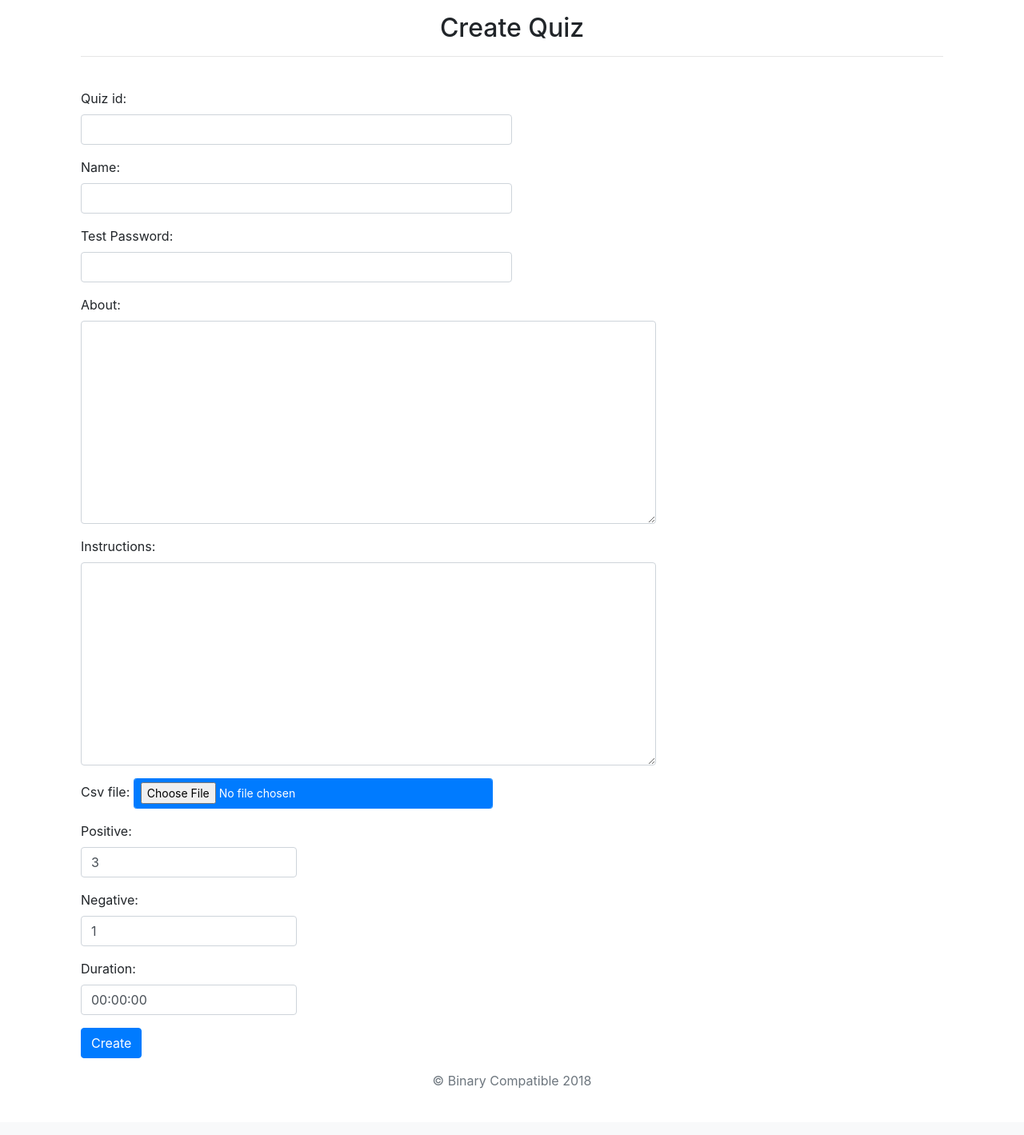
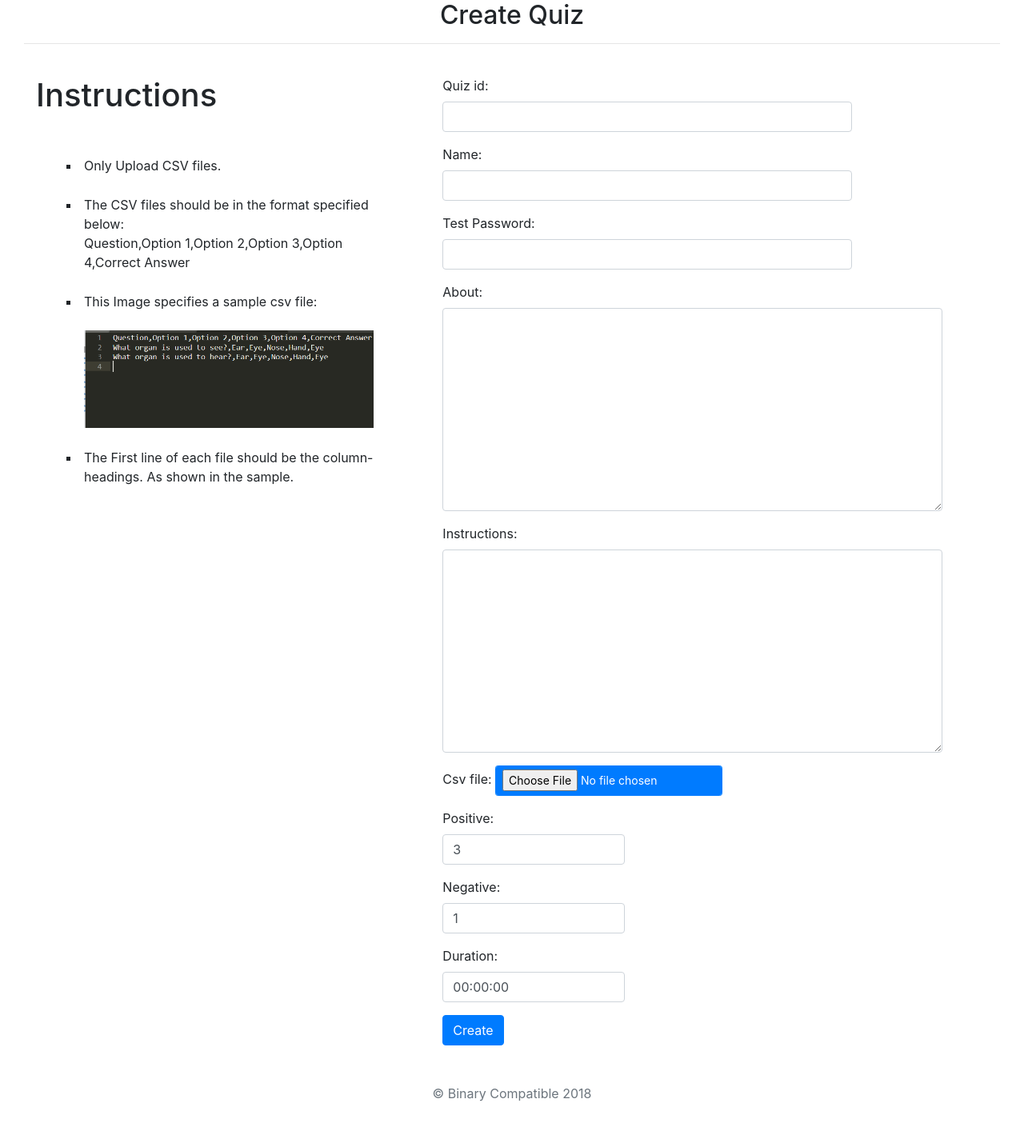
Before and after one commit to rht6226/Quizzer, a Django app: page /quiz/cook in a window 1280 px wide. Shown: the part 73-1492 px from the top of the page at 80% size. Before the commit the page ends 1434 px from the top, so only its background shows below. Run offline with Django 3.2, Linux system fonts and the light colour scheme; the visitor is signed in with stand-in values (Sample User, id 1); some libraries are stand-ins or nearby versions; some web fonts are replaced.

Commit message:
Frontend - Rohit Instructions to add quiz were added to createquiz.html

```diff
--- a/Quizzer/templates/base.html
+++ b/Quizzer/templates/base.html
@@ -78,7 +78,7 @@
     </div>
     </header>
 
-   <div class="container">
+   <div class="container-fluid">
     {% block content %}
     <br>
     {% endblock %}
--- a/quiz/forms.py
+++ b/quiz/forms.py
@@ -7,13 +7,13 @@ class QuizForm(forms.ModelForm):
         fields = ('Quiz_id', 'name', 'Test_Password', 'about', 'instructions', 'csv_file', 'positive', 'negative', 'duration')
 
         widgets = {
-            'about': forms.Textarea(attrs={'class':'form-control col-8'}),
-            'instructions': forms.Textarea(attrs={'class':'form-control col-8'}),
-            'name' : forms.TextInput(attrs={'class':'form-control col-6'}),
-            'Test_Password' :forms.TextInput(attrs={'type' : 'password','class':'form-control col-6'}),
-            'positive' : forms.NumberInput(attrs = {'class':'form-control col-3'}),
-            'negative' : forms.NumberInput(attrs = {'class':'form-control col-3'}),
-            'duration' : forms.TimeInput(attrs = {'class':'form-control col-3'}),
-            'Quiz_id': forms.TextInput(attrs={'class': 'form-control col-6'}),
+            'about': forms.Textarea(attrs={'class':'form-control col-11', 'cols': '10'}),
+            'instructions': forms.Textarea(attrs={'class':'form-control col-11','cols': '10'}),
+            'name' : forms.TextInput(attrs={'class':'form-control col-9'}),
+            'Test_Password' :forms.TextInput(attrs={'type' : 'password','class':'form-control col-9'}),
+            'positive' : forms.NumberInput(attrs = {'class':'form-control col-4'}),
+            'negative' : forms.NumberInput(attrs = {'class':'form-control col-4'}),
+            'duration' : forms.TimeInput(attrs = {'class':'form-control col-4'}),
+            'Quiz_id': forms.TextInput(attrs={'class': 'form-control col-9'}),
             'csv_file': forms.FileInput(attrs={'class': 'form-control col-5 btn btn-primary btn-sm'})
             }
--- a/quiz/templates/create_quiz.html
+++ b/quiz/templates/create_quiz.html
@@ -1,11 +1,12 @@
 {% extends 'base.html' %}
-
+{%load staticfiles %}
 {% block title %}
 Quizzer|Create Quiz
 {% endblock %}
 
+
 {% block content %}
-<div class="container p-3">
+<div class="container-fluid">
     <h2 class='text-center'>Create Quiz</h2>
     <hr>
     <br>
@@ -18,11 +19,51 @@ Quizzer|Create Quiz
           <button type="button" class="close" data-dismiss="alert" >&times;</button>
         </div>
     {% endif %}
-    <form method="post" enctype="multipart/form-data" action="{% url 'create_quiz'%}">
-        {% csrf_token %}
-        {{ quiz_form.as_p }}
-        <button type="submit" class="btn btn-primary">Create</button>
-    </form>
+    <div class="container-fluid">
+        <div class="row">
+            <div class="col-5">
+                <h1>Instructions</h1>
+                <br>
+                <ul class="list">
+                <div class="col-11">
+                    <li class="item">Only Upload CSV files.</li>
+                </div>
+                <div class="col-11">
+                    <li class="item">The CSV files should be in the format specified below:
+                        <br>
+                        Question,Option 1,Option 2,Option 3,Option 4,Correct Answer
+                    </li>
+                </div>
+                <div class="col-11">
+                    <li class="item">This Image specifies a sample csv file:
+                        <br><br>
+                        <img src="{% static 'sample.png'%}" alt="Sample Image" class="img-fluid">
+                    </li>
+                </div>
+                <div class="col-11">
+                    <li class="item">The First line of each file should be the column-headings. As shown in the sample.
+                    </li>
+                </div>
+            </ul>
+            </div>
+            <div class="col-7">
+                <form method="post" enctype="multipart/form-data" action="{% url 'create_quiz'%}">
+                    {% csrf_token %}
+                    {{ quiz_form.as_p }}
+                    <button type="submit" class="btn btn-primary">Create</button>
+                </form>
+            </div>
+        </div>
+    </div>
 </div>
-
+<br><br>
+<style>
+    .list{
+        list-style-type: square;
+    }
+    .item{
+        margin: 15px 0;
+        padding: 5px;
+    }
+</style>
 {% endblock %}
```
Also changed, not shown: Quizzer/static/sample.png (added).
